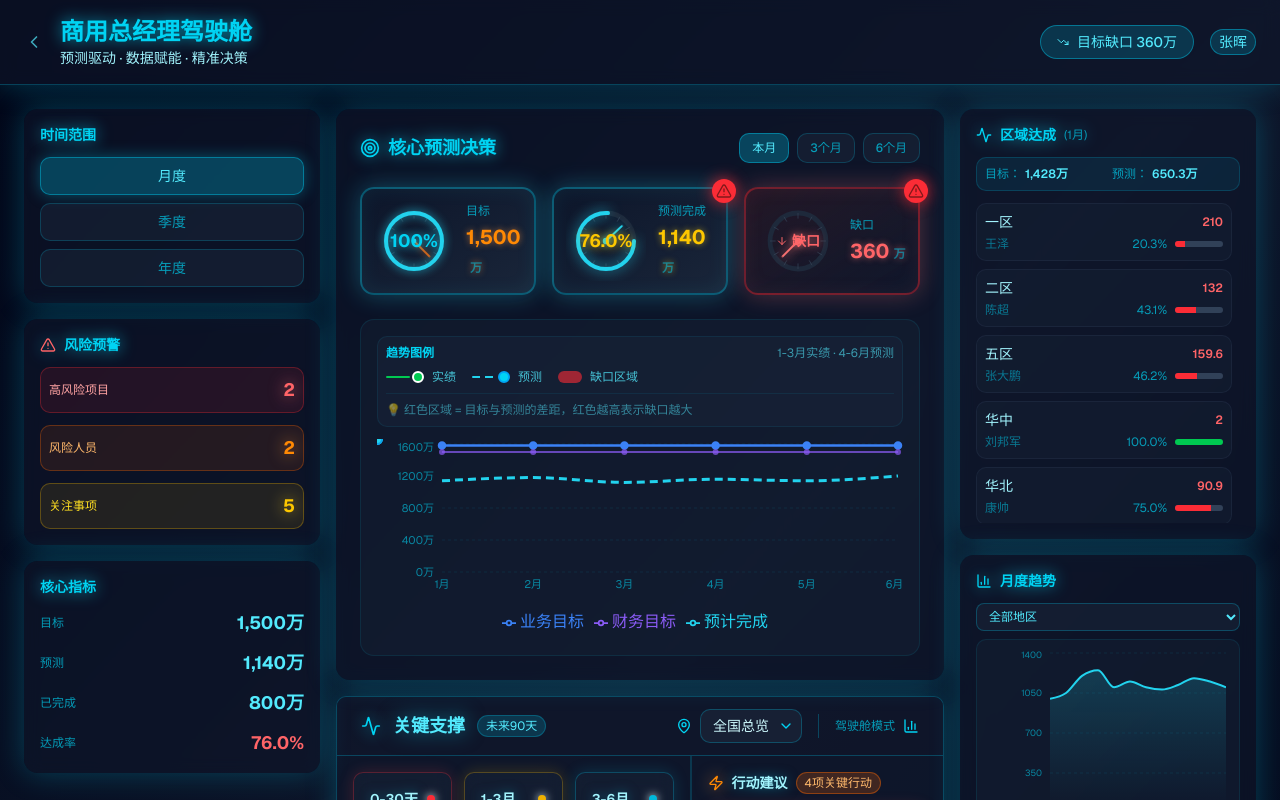
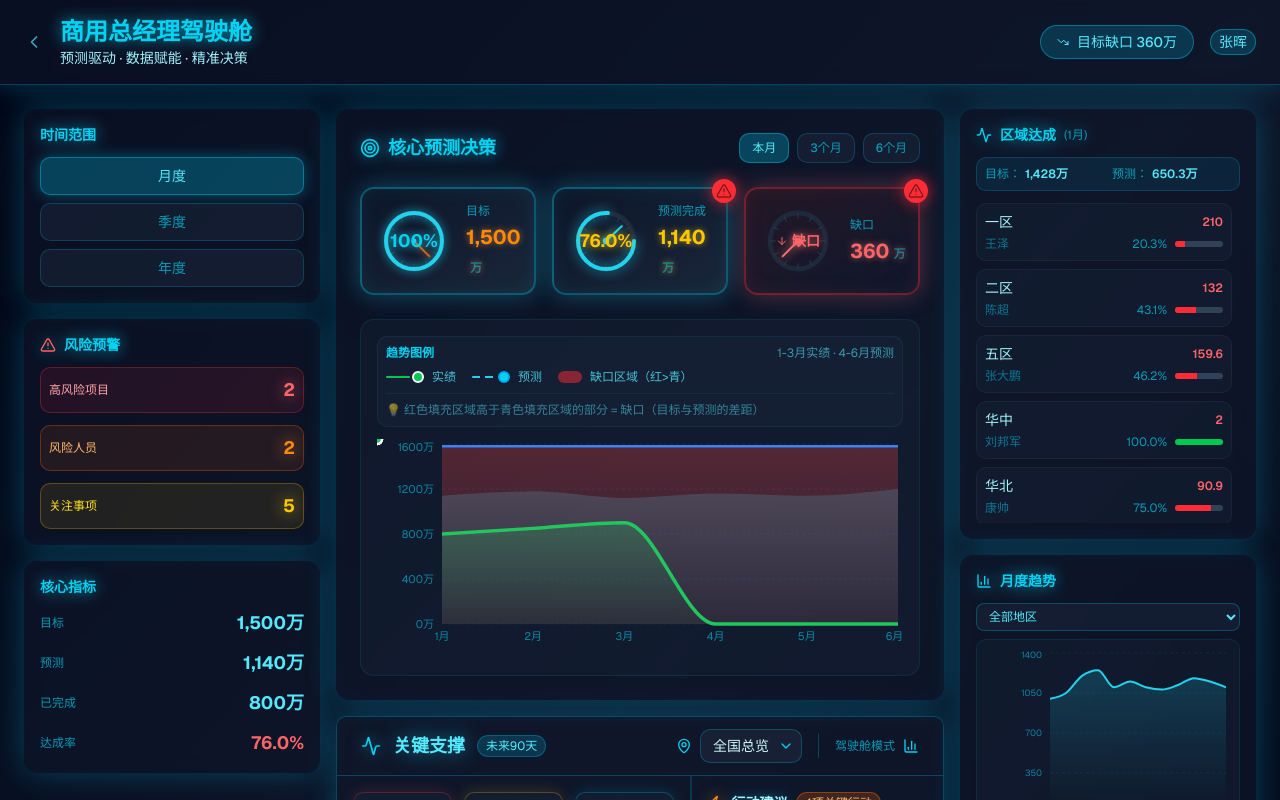
Before and after one commit to navylee1990/coze_jsc, a Next.js app: page /gm in a window 1280 px wide. Shown: the top 800 px of the page. Built offline with nearby package versions, Linux system fonts and the light colour scheme.

Commit message:
refactor: 重构趋势图为AreaChart，修复填充区域显示问题

```diff
--- a/src/app/gm/page.tsx
+++ b/src/app/gm/page.tsx
@@ -797,7 +797,7 @@ export default function GMDashboard() {
               {/* 趋势图表 */}
               <div className="bg-slate-800/30 rounded-xl p-4 border border-cyan-400/10">
                 {/* 缺口统计 */}
-                {/* 图例说明 - 更明显、更详细 */}
+                {/* 图例说明 */}
                 <div className="mb-3 px-2 py-2 rounded-lg bg-slate-800/40 border border-cyan-500/10">
                   <div className="flex items-center justify-between mb-2">
                     <span className="text-xs font-semibold text-cyan-400">趋势图例</span>
@@ -823,34 +823,34 @@ export default function GMDashboard() {
                     {/* 缺口区域图例 */}
                     <div className="flex items-center gap-2">
                       <div className="flex items-center gap-0.5">
-                        <div className="w-6 h-3 bg-red-500/60 rounded-sm"></div>
+                        <div className="w-6 h-3 bg-red-500/50 rounded-sm"></div>
                       </div>
-                      <span className="text-xs text-cyan-300/80">缺口区域</span>
+                      <span className="text-xs text-cyan-300/80">缺口区域（红&gt;青）</span>
                     </div>
                   </div>
                   <div className="mt-2 pt-2 border-t border-cyan-500/10 text-xs text-cyan-300/50">
-                    💡 红色区域 = 目标与预测的差距，红色越高表示缺口越大
+                    💡 红色填充区域高于青色填充区域的部分 = 缺口（目标与预测的差距）
                   </div>
                 </div>
 
-                <div style={{ height: '200px' }}>
+                <div style={{ height: '220px' }}>
                   <ResponsiveContainer width="100%" height="100%">
-                    <LineChart data={forecastTrendData}>
+                    <AreaChart data={forecastTrendData}>
                       <defs>
-                        {/* 缺口区域填充 - 红色渐变，增强可见性 */}
+                        {/* 缺口区域 - 红色 */}
                         <linearGradient id="colorGap" x1="0" y1="0" x2="0" y2="1">
-                          <stop offset="0%" stopColor="#ef4444" stopOpacity={0.6}/>
-                          <stop offset="100%" stopColor="#ef4444" stopOpacity={0.3}/>
+                          <stop offset="0%" stopColor="#ef4444" stopOpacity={0.5}/>
+                          <stop offset="100%" stopColor="#ef4444" stopOpacity={0.2}/>
                         </linearGradient>
-                        {/* 预测区域填充 - 青色渐变 */}
+                        {/* 预测区域 - 青色 */}
                         <linearGradient id="colorForecast" x1="0" y1="0" x2="0" y2="1">
                           <stop offset="0%" stopColor="#22d3ee" stopOpacity={0.4}/>
                           <stop offset="100%" stopColor="#22d3ee" stopOpacity={0.1}/>
                         </linearGradient>
-                        {/* 已完成区域填充 */}
+                        {/* 已完成区域 - 绿色 */}
                         <linearGradient id="colorCompleted" x1="0" y1="0" x2="0" y2="1">
-                          <stop offset="5%" stopColor="#22c55e" stopOpacity={0.25}/>
-                          <stop offset="95%" stopColor="#22c55e" stopOpacity={0.05}/>
+                          <stop offset="0%" stopColor="#22c55e" stopOpacity={0.4}/>
+                          <stop offset="100%" stopColor="#22c55e" stopOpacity={0.05}/>
                         </linearGradient>
                       </defs>
 
@@ -883,12 +883,8 @@ export default function GMDashboard() {
                         }}
                         labelStyle={{ color: '#22d3ee', fontWeight: 'bold' }}
                       />
-                      <Legend
-                        wrapperStyle={{ paddingTop: '8px' }}
-                        iconType="line"
-                      />
 
-                      {/* 分界线 - 实绩和预测的分界 */}
+                      {/* 分界线 */}
                       <ReferenceLine
                         x={`${currentMonth}.5`}
                         stroke="#22d3ee"
@@ -907,37 +903,25 @@ export default function GMDashboard() {
                         name="预测区域"
                       />
 
-                      {/* 目标区域填充 - 红色，表示业务目标范围（后渲染，覆盖在预测之上） */}
+                      {/* 目标区域填充（顶层，显示缺口） */}
                       <Area
-                        type="monotone"
-                        dataKey="businessTarget"
-                        stroke="none"
-                        fill="url(#colorGap)"
-                        name="目标区域"
-                      />
-
-                      {/* 业务目标线 - 蓝色 */}
-                      <Line
                         type="monotone"
                         dataKey="businessTarget"
                         stroke="#3b82f6"
                         strokeWidth={2.5}
-                        dot={{ r: 3, fill: '#3b82f6' }}
-                        name="业务目标"
+                        fill="url(#colorGap)"
                       />
 
-                      {/* 财务目标线 - 紫色 */}
+                      {/* 财务目标线 */}
                       <Line
                         type="monotone"
                         dataKey="financialTarget"
                         stroke="#8b5cf6"
                         strokeWidth={2}
                         dot={{ r: 2, fill: '#8b5cf6' }}
-                        name="财务目标"
-                        opacity={0.7}
                       />
 
-                      {/* 实绩线 - 绿色，粗线，只在当前及之前月份显示 */}
+                      {/* 实绩线 */}
                       <Area
                         type="monotone"
                         dataKey="completed"
@@ -955,7 +939,7 @@ export default function GMDashboard() {
                         }}
                       />
 
-                      {/* 预测线 - 青色虚线，只在之后月份显示 */}
+                      {/* 预测线 */}
                       <Line
                         type="monotone"
                         dataKey="forecast"
@@ -965,15 +949,13 @@ export default function GMDashboard() {
                         dot={(props: any) => {
                           const monthIndex = props.payload?.monthIndex;
                           const isPast = isCompleted(monthIndex);
-                          // 过去月份不显示点，未来月份显示
                           if (isPast) {
                             return <circle r={0} />;
                           }
                           return <circle r={5} fill="#22d3ee" strokeWidth={2} stroke="#0ea5e9" />;
                         }}
-                        name="预计完成"
                       />
-                    </LineChart>
+                    </AreaChart>
                   </ResponsiveContainer>
                 </div>
               </div>
```
